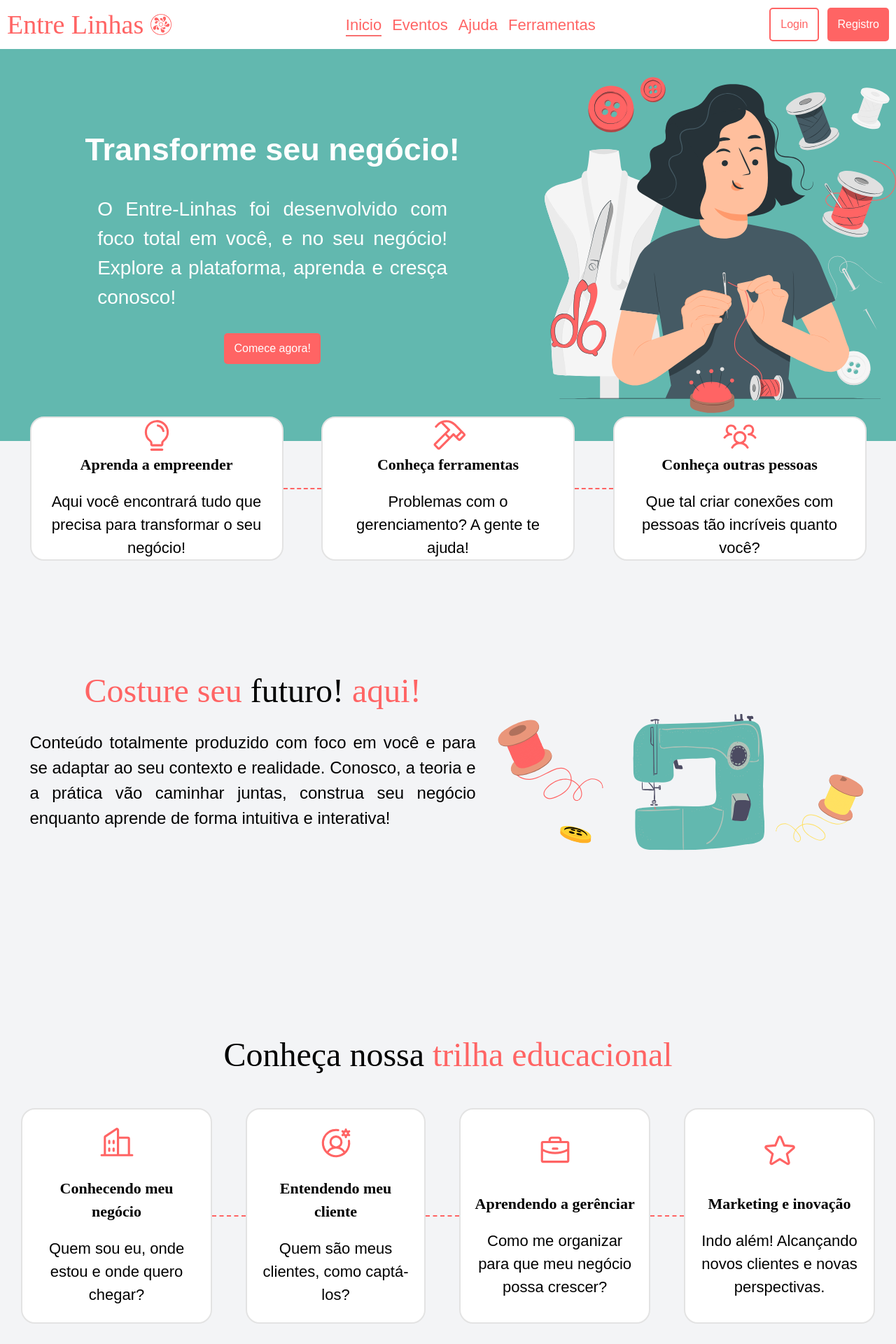
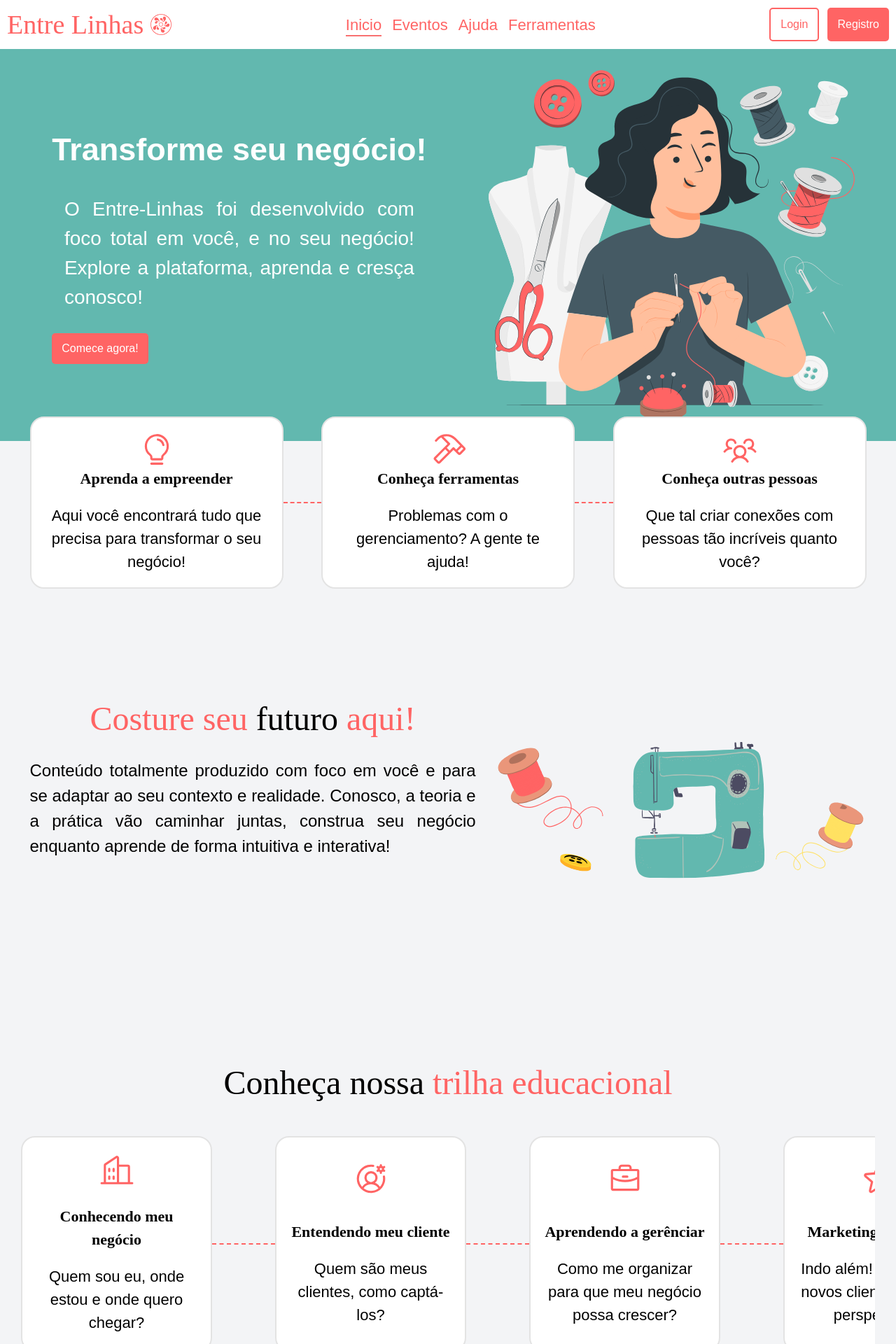
Before and after one commit to Entre-Linhas/front-end, a React (Create React App) app: page / in a window 1280 px wide. Shown: the top 1920 px of the page at 70% size. Built offline with nearby package versions, Linux system fonts and the light colour scheme.

Commit message:
Little correction at Card component

```diff
--- a/src/components/Card.tsx
+++ b/src/components/Card.tsx
@@ -10,7 +10,7 @@ typeStyle?: "primary" | "secondary"
 
 export const Card = ({icon:Icon, title, text, typeStyle = "primary"}:CardProps) => {
 return (
-        <div className={`bg-white flex flex-col rounded-[2rem] border-2 border-[#E3E3E3] text-center justify-evenly px-[1.6rem] ${typeStyle === "primary" ? "max-w-[36.2rem] min-[1024px]:min-w-[26.5rem] min-[1280px]:min-w-[36.2rem]" : "min-h-[30.8rem] max-w-[27.3rem]"}`}>
+        <div className={`bg-white flex flex-col rounded-[2rem] border-2 border-[#E3E3E3] text-center justify-evenly px-[1.6rem] ${typeStyle === "primary" ? "max-w-[36.2rem] min-[1024px]:min-w-[26.5rem] min-[1280px]:min-w-[36.2rem] py-[2rem]" : "min-h-[30.8rem] max-w-[27.3rem] min-w-[27.3rem]"}`}>
           {Icon && <Icon className="text-custom-salmon self-center" size="50" />}
           <div className="flex flex-col gap-[2rem]">
             <h1 className="font-bold text-[2.2rem] font-[Nunito] max-[900px]:min-w-[23.7rem]">{title}</h1>
--- a/src/pages/Contato.tsx
+++ b/src/pages/Contato.tsx
@@ -16,12 +16,13 @@ return (
         <div className="flex items-center py-[11rem] justify-center max-[1023px]:flex-col box-border w-[100%] m-auto lg:max-w-[99rem] xl:max-w-[122rem] 2xl:max-w-[147.6rem]">
         <div className="m-auto">
             <h1 className="font-semibold text-center text-[2.8rem] min-[425px]:text-[3rem] min-[1024px]:text-[4.8rem]">Contato</h1>
-            <p className="text-[2.4rem] text-justify max-[375px]:text-center max-[660px]:py-[5rem] min-[660px]:py-[2rem]">Dúvidas e sugestões? Envie-nos um e-mail explicando o assunto desejado e responderemos assim que possível.</p>
+            <p className="max-[1023px]:hidden text-[2.4rem] text-justify max-[375px]:text-center max-[660px]:py-[5rem] min-[660px]:py-[2rem] px-[2rem]">Dúvidas e sugestões? Envie-nos um e-mail explicando o assunto desejado e responderemos assim que possível.</p>
             <div className="flex flex-col gap-2 m-auto max-w-[80%]">
+            <p className="min-[1024px]:hidden text-[2.4rem] text-justify max-[375px]:text-center max-[660px]:py-[5rem] min-[660px]:py-[2rem] px-[2rem]">Dúvidas e sugestões? Envie-nos um e-mail explicando o assunto desejado e responderemos assim que possível.</p>
                 <Input className="m-auto min-[220px]:w-full text-[2rem]" placeholder="Seu nome" onChange={(e: any) => setEmail(e.target.value)} leftElement={<UserCircle className="mr-2 text-zinc-300" weight="light" size={40} />}/>
-                <Input className="m-auto min-[220px]:w-full min-[720px]:max-w-[80%] text-[2rem]" placeholder="Email" onChange={(e: any) => setEmail(e.target.value)} leftElement={<Envelope className="mr-2 text-zinc-300" weight="light" size={40} />}/>
-                <Input className="m-auto min-[220px]:h-[23.1rem] min-[220px]:w-full min-[720px]:max-w-[80%] text-[2rem]" placeholder="Como podemos te ajudar?" onChange={(e: any) => setEmail(e.target.value)} leftElement={<ChatText className="mr-2 text-zinc-300" weight="light" size={40} />}/>
-                <button className="m-auto text-center min-[220px]: w-full min-[720px]:max-w-[80%] bg-[#1E1E1E] text-white py-[1.5rem] px-[17.8rem] text-[2rem]">Enviar</button>
+                <Input className="m-auto min-[220px]:w-full min-[720px]:max-w-[80%] min-[500px]:text-[2rem]" placeholder="Email" onChange={(e: any) => setEmail(e.target.value)} leftElement={<Envelope className="mr-2 text-zinc-300" weight="light" size={40} />}/>
+                <Input className="m-auto min-[220px]:h-[23.1rem] min-[220px]:w-full min-[720px]:max-w-[80%] min-[500px]:text-[2rem]" placeholder="Como podemos te ajudar?" onChange={(e: any) => setEmail(e.target.value)} leftElement={<ChatText className="mr-2 text-zinc-300" weight="light" size={40} />}/>
+                <button className="m-auto text-center min-[220px]: w-full min-[720px]:max-w-[80%] bg-[#1E1E1E] text-white py-[1.5rem] min-[500px]:px-[17.8rem] text-[2rem]">Enviar</button>
             </div>
         </div>
         <img src="/Contato.svg" className="max-[1340px]:max-w-[60rem] max-[1170px]:max-w-[55rem] max-[1100px]:max-w-[48rem] max-[1023px]:max-w-[100%] max-[1023px]:m-auto "/>
--- a/src/pages/Home.tsx
+++ b/src/pages/Home.tsx
@@ -42,29 +42,27 @@ export default function Home({NameUser, PhotoUser, TextUser}:HomeProps) {
       {/* container1 - responsividade ok*/}
 
         <div className="py-[1rem] bg-[#62B8AF] min-[220px]:h-auto flex justify-center items-center min-[1024px]:h-[70vh]">
-              <div className="max-[1439px]:hidden mr-auto h-full">
-                <img src="/LineLeft.svg" className="max-[1439px]:hidden h-full ml-0"/>
-              </div>
-              <div className="box-border w-[100%] m-auto lg:max-w-[99rem] xl:max-w-[122rem] 2xl:max-w-[147.6rem]">
+
+              <div className="box-border w-[100%] m-auto lg:max-w-[99rem] xl:max-w-[122rem] 2xl:max-w-[147.6rem] min-[1024px]:flex min-[1024px]:flex-row min-[1024px]:gap-[1.5rem]">
                 <div className="flex flex-col text-white m-auto items-center py-[4.2rem] px-[1.5rem] min-[220px]:gap-[3rem]">
-                    <h1 className='text-center font-bold text-[3rem] min-[425px]:text-[4.5rem]'>Transforme seu negócio!</h1>
-                    <p className='max-[1499px]:max-w-[50rem] text-justify min-[220px]:text-[1.8rem] min-[300px]:text-[2rem] min-[320px]:text-[2.2rem] min-[500px]:text-[2.4rem] min-[768px]:text-[2.8rem] min-[1500px]:max-w-[80rem]'>O Entre-Linhas foi desenvolvido com foco total em você, e no seu negócio! Explore a plataforma, aprenda e cresça conosco!</p>
-                    <div className="self-center">
+                    <h1 className='self-center min-[1024px]:self-start font-bold text-[3rem] min-[425px]:text-[4.5rem]'>Transforme seu negócio!</h1>
+                    <p className='max-[1499px]:max-w-[50rem] text-center min-[1024px]:text-justify min-[220px]:text-[1.8rem] min-[300px]:text-[2rem] min-[320px]:text-[2.2rem] min-[500px]:text-[2.4rem] min-[768px]:text-[2.8rem] min-[1500px]:max-w-[80rem]'>O Entre-Linhas foi desenvolvido com foco total em você, e no seu negócio! Explore a plataforma, aprenda e cresça conosco!</p>
+                    <div className="min-[1024px]:self-start">
                       <Button title='Comece agora!'/>
                     </div>
                 </div>
-                <img src="/ArteMain.svg" className="m-auto min-[220px]:h-[16rem] min-[300px]:h-[22rem] min-[360px]:h-[25rem] min-[400px]:h-[28rem] min-[475px]:h-[32rem] min-[500px]:h-[35rem] min-[600px]:h-[40rem] min-[640px]:h-[42rem] min-[720px]:h-[44rem] min-[1024px]:hidden"/>
+                <img src="/ArteMain.svg" className="m-auto min-[220px]:h-[16rem] min-[300px]:h-[22rem] min-[360px]:h-[25rem] min-[400px]:h-[28rem] min-[475px]:h-[32rem] min-[500px]:h-[35rem] min-[600px]:h-[40rem] min-[640px]:h-[42rem] min-[720px]:h-[44rem] min-[1024px]:h-[40rem] min-[1280px]:h-[44rem] min-[1280px]:h-[50rem]"/>
               </div>
-              <img src="/ArteMain.svg" className="self-center max-[1023px]:hidden min-[1024px]:h-[46rem] min-[1240px]:h-[48rem]"/>
+              {/* <img src="/ArteMain.svg" className="self-center max-[1023px]:hidden min-[1024px]:h-[46rem] min-[1240px]:h-[48rem]"/> */}
           </div>
 
 
         {/* Container2 responsivo */}
 
             <div className="flex flex-col gap-[10rem] py-[5rem] min-[220px]:w-[100%] px-[1rem] min-[600px]:max-w-[70%] m-auto min-[1024px]:hidden">
-              <div className="flex flex-col text-center gap-[2rem]">
+              <div className="flex flex-col max-[1024px]:text-center gap-[2rem]">
                 <Lightbulb size={50} className="text-custom-salmon m-auto"/>
-                <h1 className="m-auto font-bold text-[2.2rem] font-[Nunito]">Aprenda a empreender</h1>
+                <h1 className="font-bold text-[2.2rem] font-[Nunito]">Aprenda a empreender</h1>
                 <p className="text-[2.2rem]">Aqui você encontrará tudo que precisa para transformar o seu negócio!</p>
               </div>
 
@@ -102,11 +100,13 @@ export default function Home({NameUser, PhotoUser, TextUser}:HomeProps) {
         <div className="min-[220px]:py-[1rem] px-5 min-[900px]:py-[10rem]">
 
 
+            {/* alinhar o texto À esquerda para mínimo de 1024px */}
             <div className="min-[1024px]:flex gap-[2rem]">
                 <div>
-                  <h1 className="text-center font-[Nunito] text-custom-salmon text-[2.8rem] min-[425px]:text-[4rem] min-[1024px]:text-[4.8rem]">Costure seu<span className="text-black"> futuro!</span> aqui!</h1>
+                  <h1 className="text-center font-[Nunito] text-custom-salmon text-[2.8rem] min-[425px]:text-[4rem] min-[1024px]:text-[4.8rem]">Costure seu<span className="text-black"> futuro</span> aqui!</h1>
                   <p className="max-w-[64rem] m-auto text-justify min-[220px]:text-[1.8rem] py-[2rem] min-[320px]:text-[2rem] min-[500px]:text-[2.4rem]">Conteúdo totalmente produzido com foco em você e para se adaptar ao seu contexto e realidade. Conosco, a teoria e a prática vão caminhar juntas, construa seu negócio enquanto aprende de forma intuitiva e interativa!</p>
                 </div>
+                {/* gabi vai arrumar essa iamgem no canva, deixar menos vazia enviar pra ela no discrod */}
                   <img src="/Machinee.svg" className="m-auto min-[220px]:h-[10rem] min-[240px]:h-[11rem] min-[300px]:h-[15rem] min-[360px]:h-[18rem] min-[425px]:h-[21rem] min-[500px]:h-[24rem] min-[768px]:h-[35rem] min-[1024px]:h-[28rem] min-[1440px]:h-[32rem]"/>
               </div>
           </div>
@@ -121,13 +121,13 @@ export default function Home({NameUser, PhotoUser, TextUser}:HomeProps) {
         {/* <div className="flex flex-col justify-center gap-[74px] box-border w-[100%] px-[1.5rem] mx-auto sm:max-w-[] md:max-w-[] lg:max-w-[] xl:max-w-[1220px] 2xl:max-w-[1476px]"> */}
         <div className="box-border w-[100%] m-auto py-[5rem] lg:max-w-[99rem] xl:max-w-[122rem] 2xl:max-w-[147.6rem]">
               <h1 className="py-[4rem] text-center font-[Nunito] text-[2.8rem] min-[425px]:text-[4rem] min-[1024px]:text-[4.8rem]">Conheça nossa <span className="text-custom-salmon">trilha educacional</span></h1>
-            <div className="flex max-[900px]:overflow-x-scroll">
+            <div className="flex overflow-x-scroll max-[1024px]:px-[2.5rem]">
               <Card typeStyle="secondary" title="Conhecendo meu negócio" text="Quem sou eu, onde estou e onde quero chegar?" icon={Buildings}/>
-                <div className=" self-center border-dashed border-t-[2px] border-custom-salmon w-[9rem] max-[900px]:min-w-[9rem]"></div>
+                <div className=" self-center border-dashed border-t-[2px] border-custom-salmon w-[9rem] min-w-[9rem]"></div>
               <Card typeStyle="secondary" title="Entendendo meu cliente" text="Quem são meus clientes, como captá-los?" icon={UserCircleGear}/>
-                <div className="self-center border-dashed border-t-[2px] border-custom-salmon w-[9rem] max-[900px]:min-w-[9rem]"></div>
+                <div className="self-center border-dashed border-t-[2px] border-custom-salmon w-[9rem] min-w-[9rem]"></div>
               <Card typeStyle="secondary" title="Aprendendo a gerênciar" text="Como me organizar para que meu negócio possa crescer?" icon={Briefcase}/>
-                <div className=" self-center border-dashed border-t-[2px] border-custom-salmon w-[9rem] max-[900px]:min-w-[9rem]"></div>
+                <div className=" self-center border-dashed border-t-[2px] border-custom-salmon w-[9rem] min-w-[9rem]"></div>
               <Card typeStyle="secondary" title="Marketing e inovação" text="Indo além! Alcançando novos clientes e novas perspectivas." icon={Star}/>
             </div>
         </div>
@@ -137,6 +137,7 @@ export default function Home({NameUser, PhotoUser, TextUser}:HomeProps) {
 
 
       {/* container7 responsividade 95% falta só ajustar um pouco*/}
+
 
       <div className="m-auto box-border w-[100%] px-[1.5rem] py-[10.2rem] mx-auto lg:max-w-[99rem] xl:max-w-[122rem] 2xl:max-w-[147.6rem] min-[1440px]:flex gap-10">
 
@@ -157,6 +158,8 @@ export default function Home({NameUser, PhotoUser, TextUser}:HomeProps) {
 
   {/* container8 - responsividade ok  */}
 
+  {/* diminuir o tamanho do botão*/}
+
       <div className="flex items-center box-border w-[100%] m-auto px-[3rem] py-[5rem] lg:max-w-[99rem] xl:max-w-[122rem] 2xl:max-w-[147.6rem]">
         <div className="m-auto flex flex-col gap-[1.6rem] items-center min-[840px]:flex-row">
           <div className="flex flex-col gap-[1.6rem] items-center">
@@ -170,7 +173,7 @@ export default function Home({NameUser, PhotoUser, TextUser}:HomeProps) {
       </div>
 
 
-
+      {/* quando a página de dentro da plataforma mostrando as ferramentas eu coloco um nootbook ao invés do celular e em telas menores, mantenho o celular
 
       {/* container6 responsividade quase ok, falta o carrosel */}
 
@@ -204,13 +207,14 @@ export default function Home({NameUser, PhotoUser, TextUser}:HomeProps) {
 
       {/* container 5  responsividade 95%*/}
 
+      {/* colocar dentro de caixinhas */}
 
       <div className="py-[14rem] box-border w-[100%] m-auto flex flex-col gap-[5rem]">
 
             <div className="m-auto">
                 <h1 className="text-center font-[Nunito] text-[2.8rem] text-custom-salmon min-[425px]:text-[4rem] min-[1024px]:text-[4.8rem]">Por que<span className="text-black"> fazemos</span>?</h1>
                 <br/>
-                <p className="max-w-[64.2rem] m-auto text-justify min-[220px]:text-[1.6rem] min-[300px]:text-[1.8rem] min-[320px]:text-[2rem] min-[500px]:text-[2.4rem]">Nascemos do sonho e da fome de crescimento dos profissionais de costura, trabalhamos para mudar o mundo textil e torná-lo melhor para eles!</p>
+                <p className="max-w-[90.2rem] m-auto text-center min-[220px]:text-[1.6rem] min-[300px]:text-[1.8rem] min-[320px]:text-[2rem] min-[500px]:text-[2.4rem]">Nascemos do sonho e da fome de crescimento dos profissionais de costura, trabalhamos para mudar o mundo textil e torná-lo melhor para eles!</p>
             </div>
             <div className="min-[900px]:flex justify-evenly">
               <div className="py-[3rem] flex flex-col justify-center items-center gap-[4.8rem]">
@@ -234,13 +238,7 @@ export default function Home({NameUser, PhotoUser, TextUser}:HomeProps) {
 
       </div>
 
-      <div className="w-[100%] h-[8vh] bg-black flex items-center justify-center">
-        <div className="m-auto flex items-center gap-[1rem] py-[1rem]">
-          <p className="leading-[30px] text-custom-salmon font-[Sacramento] min-[220px]:text-[2.2rem] min-[240px]:text-[2.5rem] min-[320px]:text-[3.2rem] min-[426px]:text-[3.6rem] min-[600px]:text-[3.8rem] ">Entre Linhas</p>
-          <img src='/bobina.png' className="min-[220px]:h-[2rem] min-[240px]:h-[2.2rem] min-[320px]:h-[2.8rem] min-[426px]:h-[3rem] min-[600px]:h-[3.rem]"/>
-          </div>
-        </div>
-      <div className="bg-black m-auto w-[100%] h-[70vh] bg-[url('/public/Gallery.svg')] bg-cover min-[1380px]:h-[80vh]"></div>
+
 
         <Footer icon={InstagramLogo}/>
 
```
